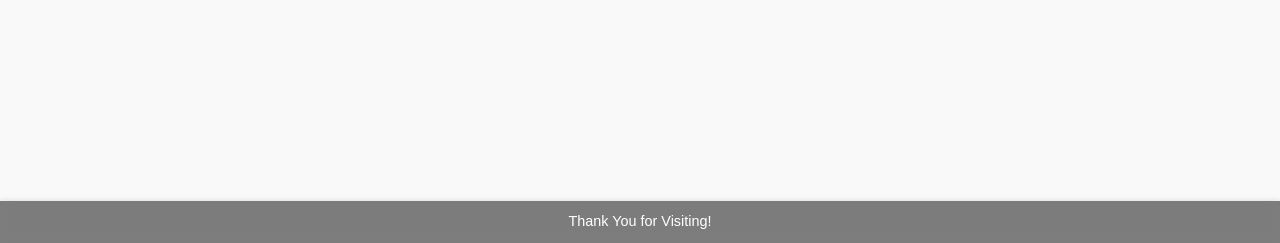
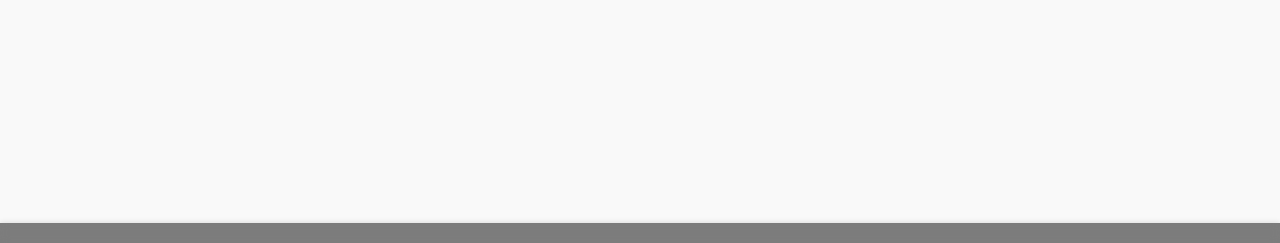
Before and after one commit to ItsRokun/friendbook, a PHP site: page /pages/create_post.php in a window 1280 px wide. Shown: the part 557-800 px from the top of the page. Run offline with PHP 8.4, Linux system fonts and the light colour scheme; the visitor is signed in with stand-in values (Sample User, id 1); tables that the repository leaves empty or names only in its code hold one stand-in row (values such as "Sample post"); a stand-in replaces the project's code that opens the database connection.

Commit message:
Update footer.php

```diff
--- a/footer.php
+++ b/footer.php
@@ -59,7 +59,7 @@
     <!-- Main content can go here -->
 
     <footer>
-        <p class="end-message">Thank You for Visiting!</p>
+        <p class="end-message"></p>
     </footer>
 </body>
 </html>
```
